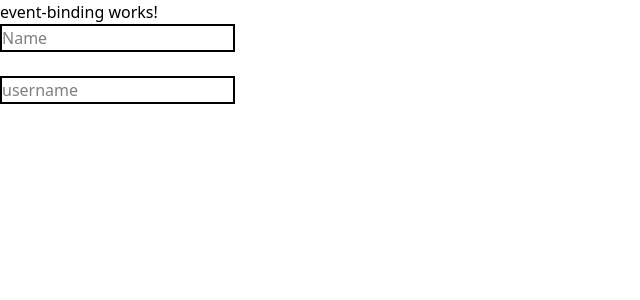
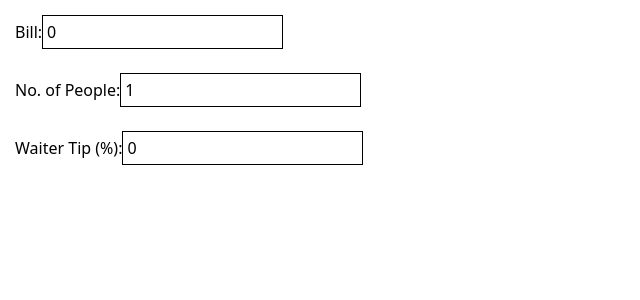
Before and after one commit to chitaranjan795/AngularLearning, an Angular app: page / in a window 1280 px wide. Shown: the top 300 px of the page, without its empty margins (0-640 px from the left). Built offline with nearby package versions, Linux system fonts and the light colour scheme; no server answers.

Commit message:
Tip Calculator Project

```diff
--- /dev/null
+++ b/src/app/02DataBindingLearning/Project/tip-calculator/tip-calculator.component.css
@@ -0,0 +1,4 @@
+div{
+    padding: 15px;
+    box-sizing: border-box;
+}
--- /dev/null
+++ b/src/app/02DataBindingLearning/Project/tip-calculator/tip-calculator.component.html
@@ -0,0 +1,40 @@
+<div class="p-4">
+    <label for="bill">Bill:</label>
+    <input id="bill" type="number" min="0" [value]="bill" (input)="input_bill_func($event)" placeholder="Enter bill"
+        class="border p-1" />
+
+    <br /><br />
+
+    <label for="people">No. of People:</label>
+    <input id="people" type="number" min="1" step="1" [value]="people" (input)="input_Person_func($event)"
+        placeholder="Enter people" class="border p-1" />
+
+    <br /><br />
+
+    <label for="waiter">Waiter Tip (%):</label>
+    <input id="waiter" type="number" min="0" [value]="waiter" (input)="input_waiter_percent_func($event)"
+        placeholder="Enter tip percentage" class="border p-1" />
+
+    <br /><br />
+
+    @if (bill > 0 && people > 0) {
+    <p><strong>Bill:</strong> {{ bill | number:'1.2-2' }}</p>
+
+    <p>
+        <strong>Price per person before tip:</strong>
+        {{ each | number:'1.2-2' }}
+    </p>
+
+    <p><strong>Waiter's Tip:</strong> {{ waiter }}%</p>
+
+    <p>
+        <strong>Price per person including tip:</strong>
+        {{ price_of_each_person_including_waiter_tip | number:'1.2-2' }}
+    </p>
+
+    <p>
+        <strong>Total price including tip:</strong>
+        {{ total_price | number:'1.2-2' }}
+    </p>
+    }
+</div>
--- /dev/null
+++ b/src/app/02DataBindingLearning/Project/tip-calculator/tip-calculator.component.ts
@@ -0,0 +1,41 @@
+import { Component } from '@angular/core';
+import { CommonModule } from '@angular/common';
+
+@Component({
+  selector: 'app-tip-calculator',
+  imports: [CommonModule],
+  templateUrl: './tip-calculator.component.html',
+  styleUrl: './tip-calculator.component.css',
+})
+export class TipCalculatorComponent {
+  bill = 0;
+  people = 1;
+  waiter = 0;
+
+  input_bill_func(event: Event): void {
+    const input = event.target as HTMLInputElement;
+    this.bill = Math.max(0, Number(input.value) || 0);
+  }
+
+  input_Person_func(event: Event): void {
+    const input = event.target as HTMLInputElement;
+    this.people = Math.max(1, Math.floor(Number(input.value) || 1));
+  }
+
+  input_waiter_percent_func(event: Event): void {
+    const input = event.target as HTMLInputElement;
+    this.waiter = Math.max(0, Number(input.value) || 0);
+  }
+
+  get each(): number {
+    return this.bill / this.people;
+  }
+
+  get price_of_each_person_including_waiter_tip(): number {
+    return this.each * (1 + this.waiter / 100);
+  }
+
+  get total_price(): number {
+    return this.bill * (1 + this.waiter / 100);
+  }
+}
--- a/src/app/app.html
+++ b/src/app/app.html
@@ -11,7 +11,8 @@
 <!-- ✅ This is the components of DataBindingLearning -->
 <!-- <app-interpolation /> -->
 <!-- <app-property-binding /> -->
-<app-event-binding />
+<!-- <app-event-binding /> -->
+<app-tip-calculator />
 
 <!-- <app-parent /> -->
 
--- a/src/app/app.ts
+++ b/src/app/app.ts
@@ -17,6 +17,8 @@ import { FooterComponent } from './01CompoLearning/footer/footer.component';
 // import { InterpolationComponent } from './02DataBindingLearning/interpolation/interpolation.component';
 // import { PropertyBindingComponent } from './02DataBindingLearning/property-binding/property-binding.component';
 import { EventBindingComponent } from './02DataBindingLearning/event-binding/event-binding.component';
+import { TipCalculatorComponent } from './02DataBindingLearning/Project/tip-calculator/tip-calculator.component';
+
 // ++++++++++++++++++++ 📙 DataBindingLearning Components End ++++++++++++++++++++
 
 @Component({
@@ -35,7 +37,8 @@ import { EventBindingComponent } from './02DataBindingLearning/event-binding/eve
   imports: [
     // InterpolationComponent,
     // PropertyBindingComponent,
-    EventBindingComponent
+    // EventBindingComponent,
+    TipCalculatorComponent,
   ],
 
   templateUrl: `./app.html`,
```
